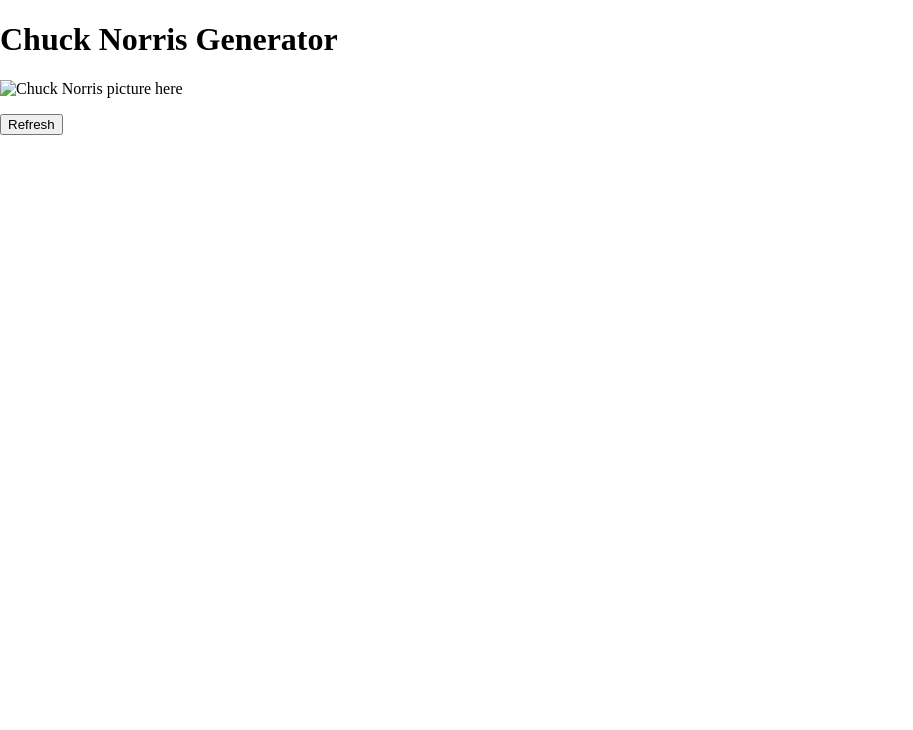
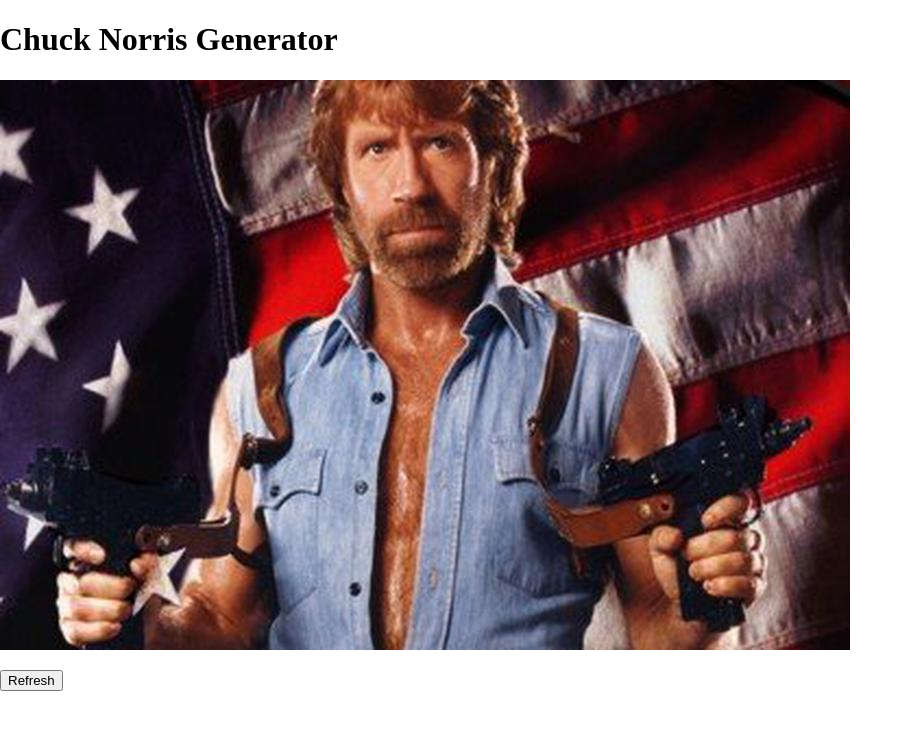
Before and after one commit to GreatDeveloper66/Chuck-Norris-Generator, a website: page public/index.html in a window 1280 px wide. Shown: the whole page, without its empty margins (0-913 px from the left). Drawn offline with Linux system fonts and the light colour scheme; no server answers.

Commit message:
Add img tag src to in index.html

```diff
--- a/public/index.html
+++ b/public/index.html
@@ -6,12 +6,15 @@
         <meta name="viewport" content=""width=device-width,initial-scale=1.0">
         <title>Dinosaur Generator</title>
         <link rel="stylesheet" href="style.css" />
-        <link rel="icon" type="image/x-icon" href="/images/favicon/favicon.ico">
+        <link rel="icon" type="image/x-icon" href="./images/favicon/favicon.ico">
         <script src="script.js"></script>
     </head>
     <body>
         <h1>Chuck Norris Generator</h1>
-        <img src="#" alt="Chuck Norris picture here" id="chuckNorrisImage">
+        <div>
+            <img src="./images/chuck_norris/chuck-norris1.jpg" alt="Chuck Norris picture here" id="chuckNorrisImage" />
+        </div>
+
         <p id="chuckNorrisQuote"></p>
         <button id="refreshButton">Refresh</button>
 
--- a/public/script.js
+++ b/public/script.js
@@ -6,8 +6,7 @@
     const imgUrl = jsonResponse.url
 
     document.getElementById("chuckNorrisQuote").innerHTML = fact
-    console.log(imgUrl)
-    document.getElementById("chuckNorrisImage").src = imgUrl
+
 }
 
 window.addEventListener("load", event => {
```
